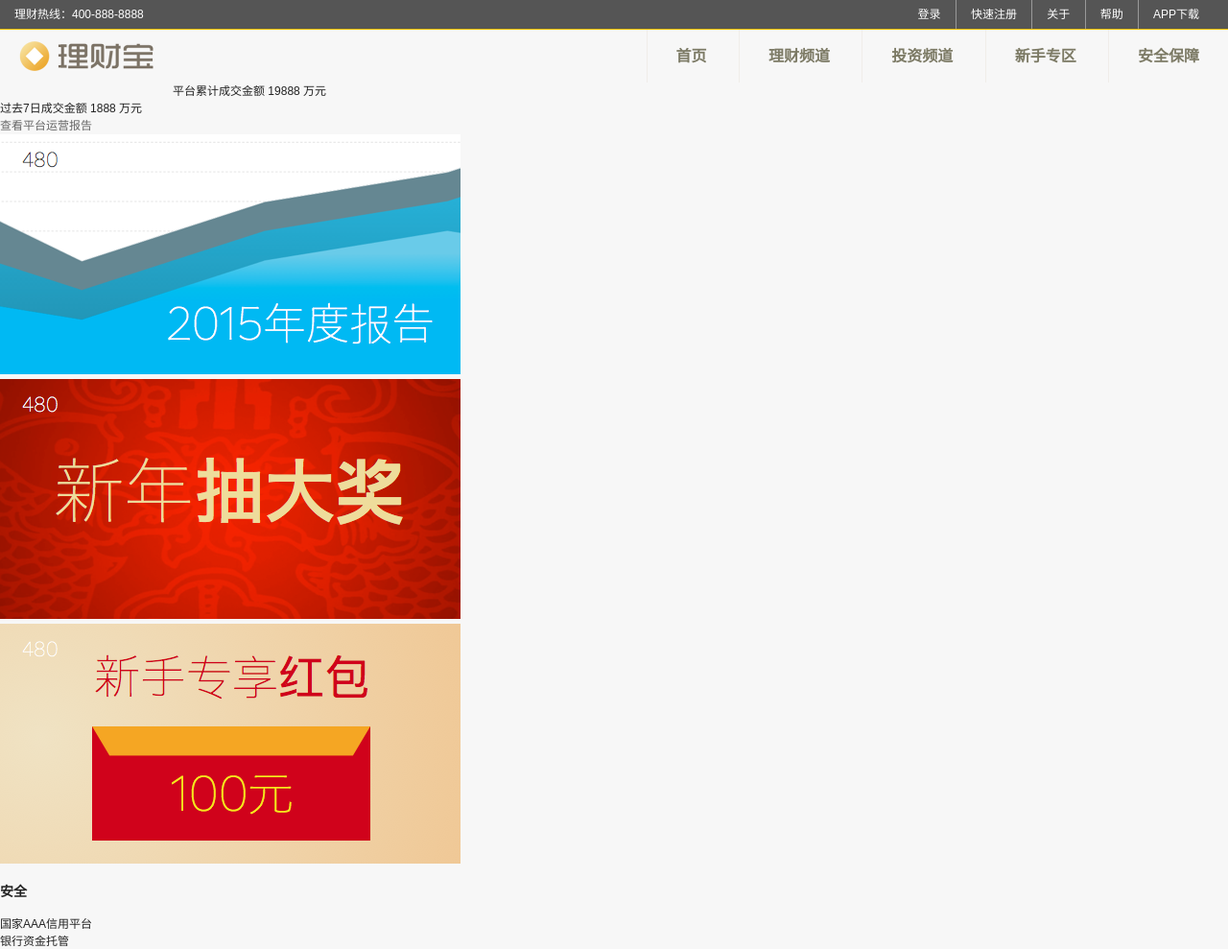
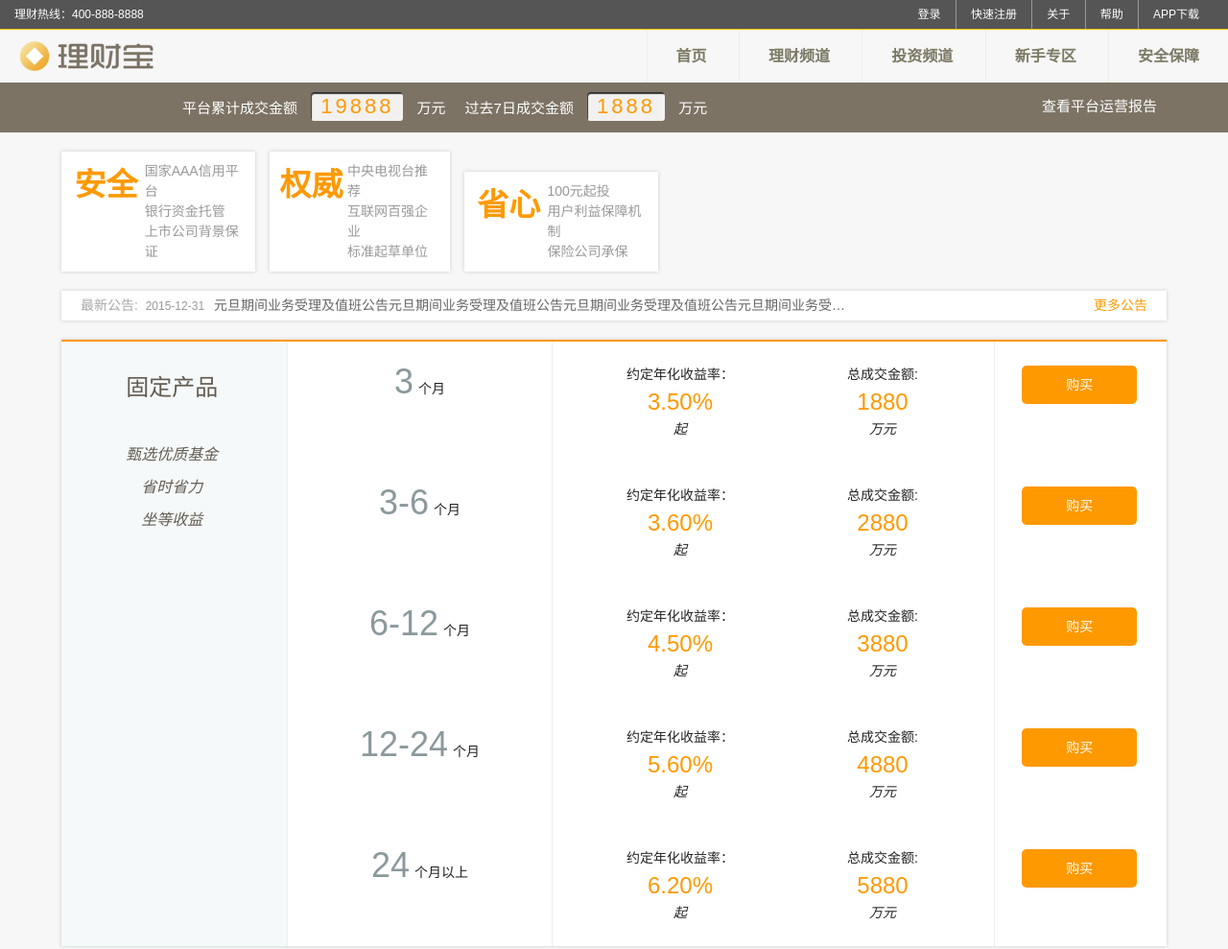
Before and after one commit to Xuewa/responsiveWeb, a plain HTML site: page src/index.html in a window 1280 px wide. Shown: the top 989 px of the page at 96% size. Drawn offline with Linux system fonts and the light colour scheme.

```diff
--- a/src/css/main.css
+++ b/src/css/main.css
@@ -152,8 +152,259 @@
     width:100%;
 }
 
+/*交易信息部分*/
+.transaction{
+    width: 100%;
+    background-color: #7c7365;
+}
+.trans-content{
+    max-width: 90%;
+    margin:0 auto;
+    font-size: 1.5rem;
+}
+.trans-data{
+    float: left;
+    padding: 1rem;
+    text-align: left;
+}
+.trans-data span{
+    display: inline-block;
+    line-height: 3rem;
+    color: #fff;
+}
+.trans-data span.trans-money{
+    font-size: 2.2rem;
+    color:#ff9900;
+    letter-spacing: 3px;
+    margin: 0 1rem;
+    padding:0 1rem;
+    border-radius:3px;
+    background-color:rgba(255,255,255,0.9);
+    box-shadow: 1px 2px 1px #333 inset;
+}
+.trans-report{
+    text-align: right;
+}
+.trans-report a{
+    color:#fff;
+    display: inline-block;
+    line-height: 3rem;
+    padding:1rem;
+}
+.ad{
+    display: none;
+}
 
+/*特性*/
+.feature{
+    width: 90%;
+    margin: 2rem auto;
+    font-size: 0;
+}
+.feature .item{
+    display: inline-block;
+    width:calc(33.33333333%- 3rem);
+    padding:1rem;
+    font-size: 1.4rem;
+    background-color:#fff;
+    box-shadow:0 0 4px #ccc;
+}
+.feature .item+.item{
+    margin-left: 1.5rem;
+}
+.feature .item h3{
+    display:inline-block;
+    width: 40%;
+    margin: 0;
+    padding:0;
+    vertical-align: top;
+    font-size: 3.3rem;
+    text-align: center;
+    color:#ff9900;
+}
+.feature .item p{
+    display:inline-block;
+    width:55%;
+    margin: 0;padding:0;
+    color:#999;
+}
 
+.notice{
+    width:90%;
+    margin: 2rem auto;
+    font-size: 1.4rem;
+    line-height: 3rem;
+    background-color: #fff;
+    box-shadow: 0 0 4px #ccc;
+}
+.notice a:first-child{
+    float: left;
+    display: inline-block;
+    width: 70%;
+    margin-left:2rem;
+    text-decoration:none;
+}
+.notice a:first-child{
+    text-overflow:ellipsis;
+    overflow:hidden;
+    white-space: nowrap;
+}
+.notice a:first-child:before{
+    content: '最新公告:\00a0\00a0';
+    color:#aaa;
+}
+.notice a span{
+    color:#999;
+    font-size: 1.2rem;
+    margin-right:1rem ;
+}
+.notice .more{
+    float: right;
+    width: auto;
+    margin-right: 2rem;
+    color: #ff9900;
+}
+.product{
+    width: 90%;
+    margin: 2rem auto;
+    font-size: 1.4rem;
+    background-color:#f5f9fa;
+    border-top:2px solid #ff9900;
+    box-shadow:0 0 4px #ccc;
+}
+.product h2{
+    float: left;
+    width:20%;
+    margin-top:3rem;
+    text-align: center;
+    font-size: 2.4rem;
+    font-weight: normal;
+    color:#635c51;
+}
+.product h2 em{
+    display: block;
+    margin-top:1rem;
+    font-size: 1.6rem;
+}
+.product h2 em:first-child {
+    margin-top:4rem;
+}
+.product .product-content{
+    float: right;
+    width: 79.5%;
+    border-left: 1px solid #eee;
+    background-color: #fff;
+}
+.product .product-content .item{
+    width: 100%;
+
+}
+.product .product-content .item + .item{
+    border-top:1px solid #eee;
+}
+.product .product-content .item h3{
+    float: left;
+    width: 30%;
+    margin: 1.5rem 0;
+    font-size: 1.4rem;
+    font-weight: normal;
+    text-align: center;
+}
+.product .product-content .item h3 em {
+    margin-right: 0.5rem;
+    font-size: 3.6rem;
+    font-style: normal;
+    color:#8b999d;
+}
+.product .product-content .item h3 i{
+    display: block;
+    font-size: 1.2rem;
+    font-style: normal;
+    color:#999;
+}
+.product .product-content .item .info{
+    float: left;
+    width: 48%;
+    padding: 1rem;
+    border-left:1px solid #eee;
+    border-right:1px solid #eee;
+    font-size: 14px;
+}
+.product .product-content .item .info p {
+    float: left;
+    display: inline-block;
+    text-align: center;
+    width:56%;
+}
+.product .product-content .item .info p:last-child{
+    width: 40%;
+}
+.product .product-content .item .info p span{
+    display: block;
+    font-size: 2.4rem;
+    color:#ff9900;
+}
+.product .product-content .item .info p span i{
+    font-size: 1.2rem;
+    font-style: normal;
+    color:#999;
+}
+.product .product-content .item .buy{
+    float: left;
+    width: calc(22% - 4.4rem);
+    padding: 1rem;
+}
+.product .product-content .item .buy a{
+    display: block;
+    width: 90%;
+    margin: 1.5rem auto;
+    max-width: 12rem;
+    line-height: 4rem;
+    text-align: center;
+    text-decoration: none;
+    color:#fff;
+    background-color: #ff9900;
+    border-radius: 5px;
+}
+.product .product-content .item .buy a:hover,
+.product .product-content .item .buy a:active{
+    background-color: #ffc468;
+}
+.product .product-content .item .buy a.disabled {
+    background-color: #ccc !important;
+    cursor: not-allowed;
+}
+.footer{
+    padding: 3rem;
+    background-color: #fff;
+    border-top: 2px solid #eee;
+}
+.footer-content{
+    width: 90%;
+    margin:0 auto;
+}
+.footer-content .brand{
+    float: left;
+    display: block;
+    filter:grayscale(100%);
+    -webkit-filter:grayscale(100%);
+    width: 20%;
+    height: 35px;
+    background: url("../img/logo@1x.png") no-repeat left;
+    background-size: 150px 35px;
+}
+.footer-content ul{
+    float: left;
+    width: 15%;
+}
+.footer-content ul li{
+    font-size: 1.4rem;
+    line-height: 2.4rem;
+}
+.footer-content ul li.title{
+    font-size: 1.6rem;
+    line-height: 3rem;
+}
 /*footer*/
 footer{
     width:100%;
--- a/src/index.html
+++ b/src/index.html
@@ -5,8 +5,8 @@
     <meta http-equiv="x-ua-compatible" content="id=edge">
     <title>理财宝 首页</title>
     <meta name="viewport" content="width=device-width initial-scale=1">
+    <link rel="stylesheet" href="css/normalize.css"/>
     <link rel="stylesheet" href="css/main.css"/>
-    <link rel="stylesheet" href="css/normalize.css"/>
 </head>
 <body>
 <!--[if lte IE8]>
@@ -35,7 +35,7 @@
     </nav>
 </header>
 <div class="container">
-    <div class="transaction">
+    <div class="transaction clearfix">
         <div class="trans-content">
             <div class="trans-data">
                 <span>平台累计成交金额</span>
@@ -71,109 +71,130 @@
             <p>100元起投<br>用户利益保障机制<br>保险公司承保</p>
         </div>
     </section>
-    <div class="notice">
-        <a href="#"><span>最新公告：</span><span>2015-12-31</span>元旦期间业务受理及值班公告元旦期间业务受理及值班公告元旦期间业务受理及值班公告元旦期间业务受理及值班公告</a>
+    <div class="notice clearfix">
+        <a href="#"><span>2015-12-31</span>元旦期间业务受理及值班公告元旦期间业务受理及值班公告元旦期间业务受理及值班公告元旦期间业务受理及值班公告</a>
         <a class="more" href="#">更多公告</a>
     </div>
-    <section class="product">
+    <section class="product clearfix">
         <h2>固定产品
             <em>甄选优质基金</em>
             <em>省时省力</em>
             <em>坐等收益</em>
         </h2>
         <div class="product-content">
+            <div class="item clearfix">
                 <h3><em>3</em>个月</h3>
                 <div class="info">
                     <p>约定年化收益率：<span>3.50%</span><i>起</i></p>
                     <p>总成交金额:<span>1880</span><i>万元</i></p>
+                </div>
                 <div class="buy"><a href="#">购买</a></div>
             </div>
         </div>
         <div class="product-content">
+            <div class="item clearfix">
                 <h3><em>3-6</em>个月</h3>
                 <div class="info">
                     <p>约定年化收益率：<span>3.60%</span><i>起</i></p>
                     <p>总成交金额:<span>2880</span><i>万元</i></p>
+                </div>
                 <div class="buy"><a href="#">购买</a></div>
             </div>
         </div>
 
         <div class="product-content">
+            <div class="item clearfix">
                 <h3><em>6-12</em>个月</h3>
                 <div class="info">
                     <p>约定年化收益率：<span>4.50%</span><i>起</i></p>
                     <p>总成交金额:<span>3880</span><i>万元</i></p>
+                </div>
                 <div class="buy"><a href="#">购买</a></div>
             </div>
         </div>
 
         <div class="product-content">
+            <div class="item clearfix">
                 <h3><em>12-24</em>个月</h3>
                 <div class="info">
                     <p>约定年化收益率：<span>5.60%</span><i>起</i></p>
                     <p>总成交金额:<span>4880</span><i>万元</i></p>
+                </div>
                 <div class="buy"><a href="#">购买</a></div>
             </div>
         </div>
         <div class="product-content">
+            <div class="item clearfix">
                 <h3><em>24</em>个月以上</h3>
                 <div class="info">
                     <p>约定年化收益率：<span>6.20%</span><i>起</i></p>
                     <p>总成交金额:<span>5880</span><i>万元</i></p>
+                </div>
                 <div class="buy"><a href="#">购买</a></div>
             </div>
         </div>
     </section>
-    <section class="product">
+    <section class="product clearfix">
         <h2>债权/散标产品
             <em>自主投资</em>
             <em>期限灵活</em>
         </h2>
         <div class="product-content">
+            <div class="item clearfix">
                 <h3><em>3</em>个月<i>日常生活消费</i></h3>
                 <div class="info">
                     <p>约定年化收益率：<span>4.90%</span></p>
                     <p>金额:<span>18,000</span><i>元</i></p>
+                </div>
                 <div class="buy"><a href="#">投标</a></div>
             </div>
         </div>
         <div class="product-content">
+            <div class="item clearfix">
+
                 <h3><em>5</em>个月<i>资金周转</i></h3>
                 <div class="info">
                     <p>约定年化收益率：<span>5.20%</span></p>
                     <p>金额:<span>28,800</span><i>元</i></p>
+                </div>
                 <div class="buy"><a href="#">投标</a></div>
             </div>
         </div>
 
         <div class="product-content">
+            <div class="item clearfix">
                 <h3><em>7</em>个月<i>个人消费</i></h3>
                 <div class="info">
                     <p>约定年化收益率：<span>5.50%</span><i>起</i></p>
                     <p>金额:<span>28,800</span><i>元</i></p>
-                <div class="buy"><a href="#">还款中</a></div>
+                </div>
+                <div class="buy"><a class="disabled" href="#">还款中</a></div>
             </div>
         </div>
 
         <div class="product-content">
+            <div class="item clearfix">
                 <h3><em>1</em>个月</h3>
                 <div class="info">
                     <p>约定年化收益率：<span>4.60%</span><i>起</i></p>
                     <p>金额:<span>48,800</span><i>元</i></p>
-                <div class="buy"><a href="#">还款中</a></div>
+                </div>
+                <div class="buy"><a class="disabled" href="#">还款中</a></div>
             </div>
         </div>
         <div class="product-content">
+            <div class="item clearfix">
                 <h3><em>12</em>个月以上</h3>
                 <div class="info">
                     <p>约定年化收益率：<span>7.20%</span><i>起</i></p>
                     <p>金额:<span>58,800</span><i>元</i></p>
-                <div class="buy"><a href="#">已满标</a></div>
+                </div>
+                <div class="buy"><a class="disabled" href="#">已满标</a></div>
             </div>
         </div>
     </section>
     <nav class="footer">
-        <div class="footer-content">
+        <div class="footer-content clearfix">
             <p class="brand"></p>
             <ul>
                 <li>关于我们</li>
```
Lines whose indentation alone changed are shown as unchanged.
